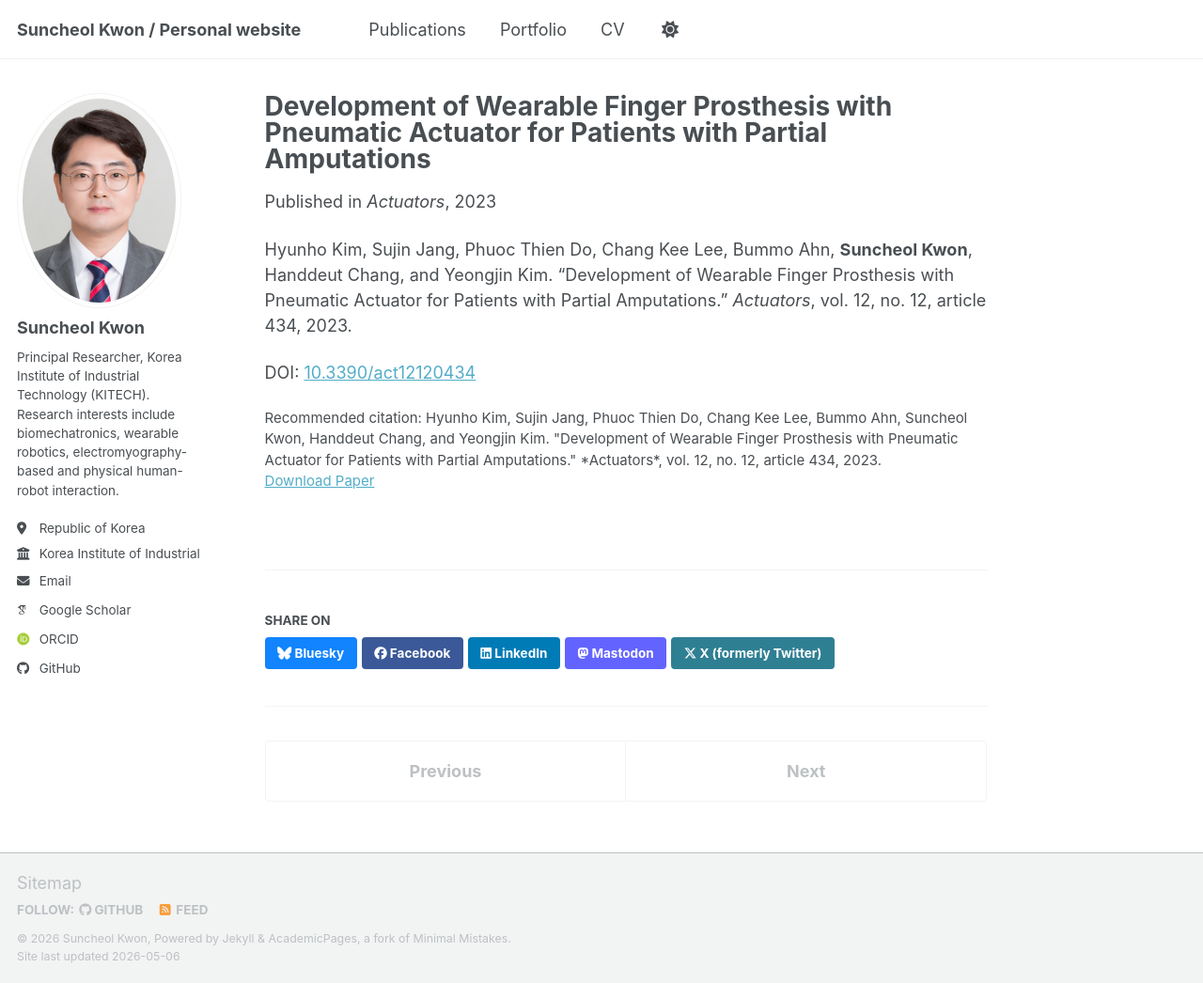
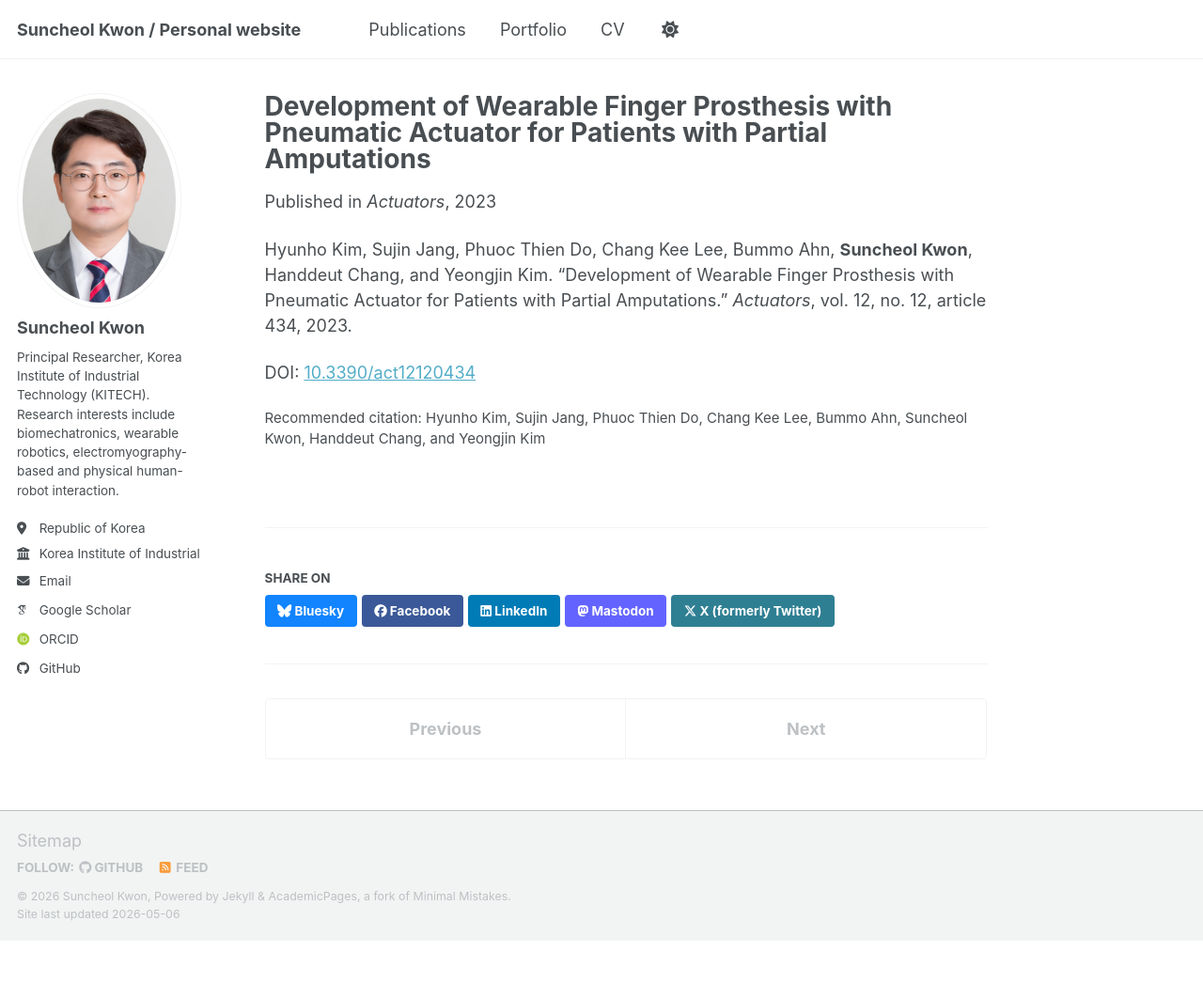
Before and after one commit to suncheolkwon/suncheolkwon.github.io, a Jekyll site: the page built from _publications/2023actuator-skwon-fingerprosthesis.md, in a window 1280 px wide and 1046 px high. Shown: the whole window at 94% size. Built offline with Jekyll 4.4.1, drawn with Linux system fonts in a browser that asks for light colours; some web fonts are replaced; a script bundle is joined from its source files by our own code; library files that are not in the unit come from our copies.

Commit message:
Update and rename 2023-2023actuator-skwon-fingerprosthesis.md to 2023actuator-skwon-fingerprosthesis.md

```diff
--- a/_publications/2023-2023actuator-skwon-fingerprosthesis.md
+++ b/_publications/2023actuator-skwon-fingerprosthesis.md
@@ -4,10 +4,13 @@ collection: publications
 category: manuscripts
 permalink: /publication/2023actuator-skwon-fingerprosthesis
 excerpt: ""
-date: 2023-01-01
+date: 2023-11-23
 venue: "Actuators"
-paperurl: "https://doi.org/10.3390/act12120434"
-citation: "Hyunho Kim, Sujin Jang, Phuoc Thien Do, Chang Kee Lee, Bummo Ahn, Suncheol Kwon, Handdeut Chang, and Yeongjin Kim. \"Development of Wearable Finger Prosthesis with Pneumatic Actuator for Patients with Partial Amputations.\" *Actuators*, vol. 12, no. 12, article 434, 2023."
+doi: "10.3390/act12120434"
+volume: "12"
+article_number: "434"
+citation: "Hyunho Kim, Sujin Jang, Phuoc Thien Do, Chang Kee Lee, Bummo Ahn, Suncheol Kwon, Handdeut Chang, and Yeongjin Kim"
+corresponding: false
 ---
 
 Hyunho Kim, Sujin Jang, Phuoc Thien Do, Chang Kee Lee, Bummo Ahn, **Suncheol Kwon**, Handdeut Chang, and Yeongjin Kim. "Development of Wearable Finger Prosthesis with Pneumatic Actuator for Patients with Partial Amputations." *Actuators*, vol. 12, no. 12, article 434, 2023.
```
